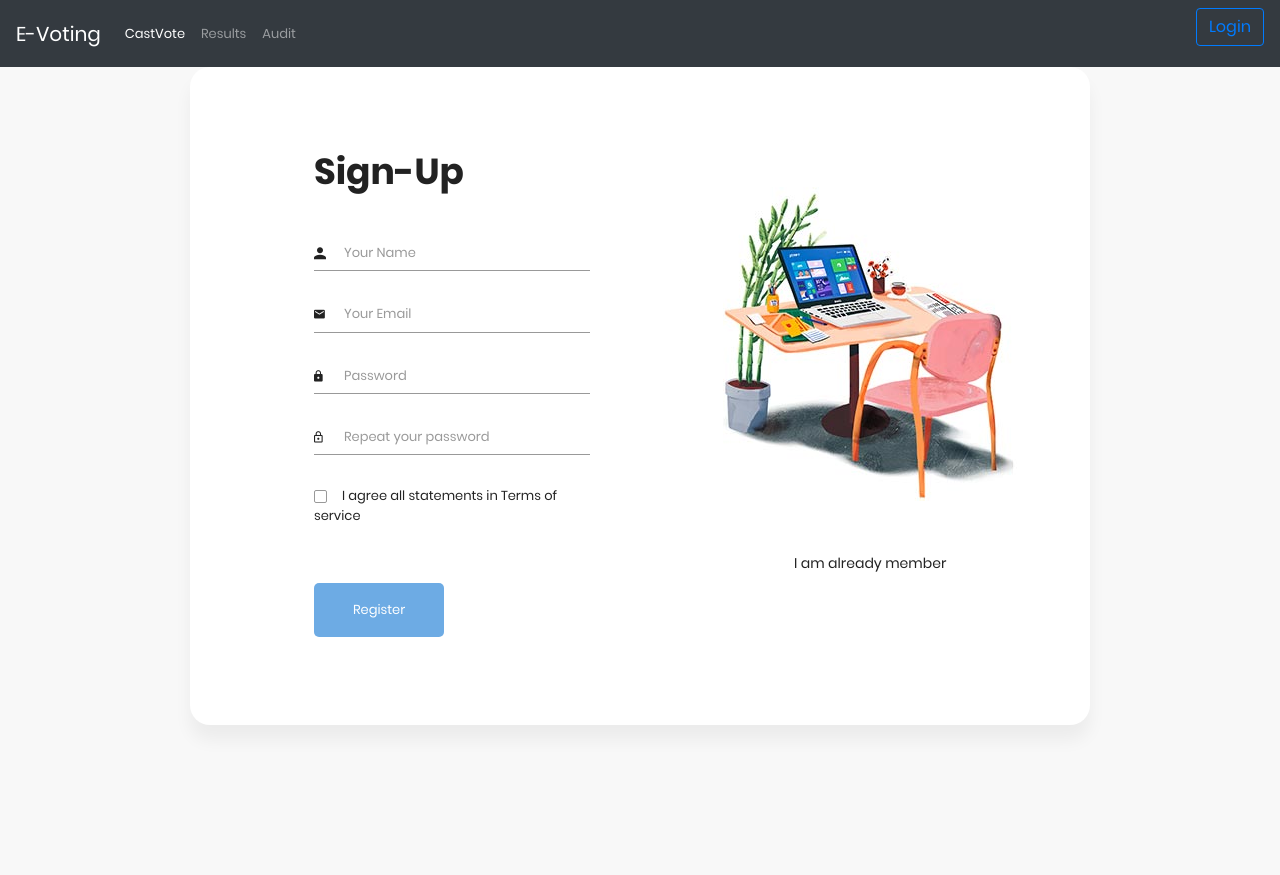
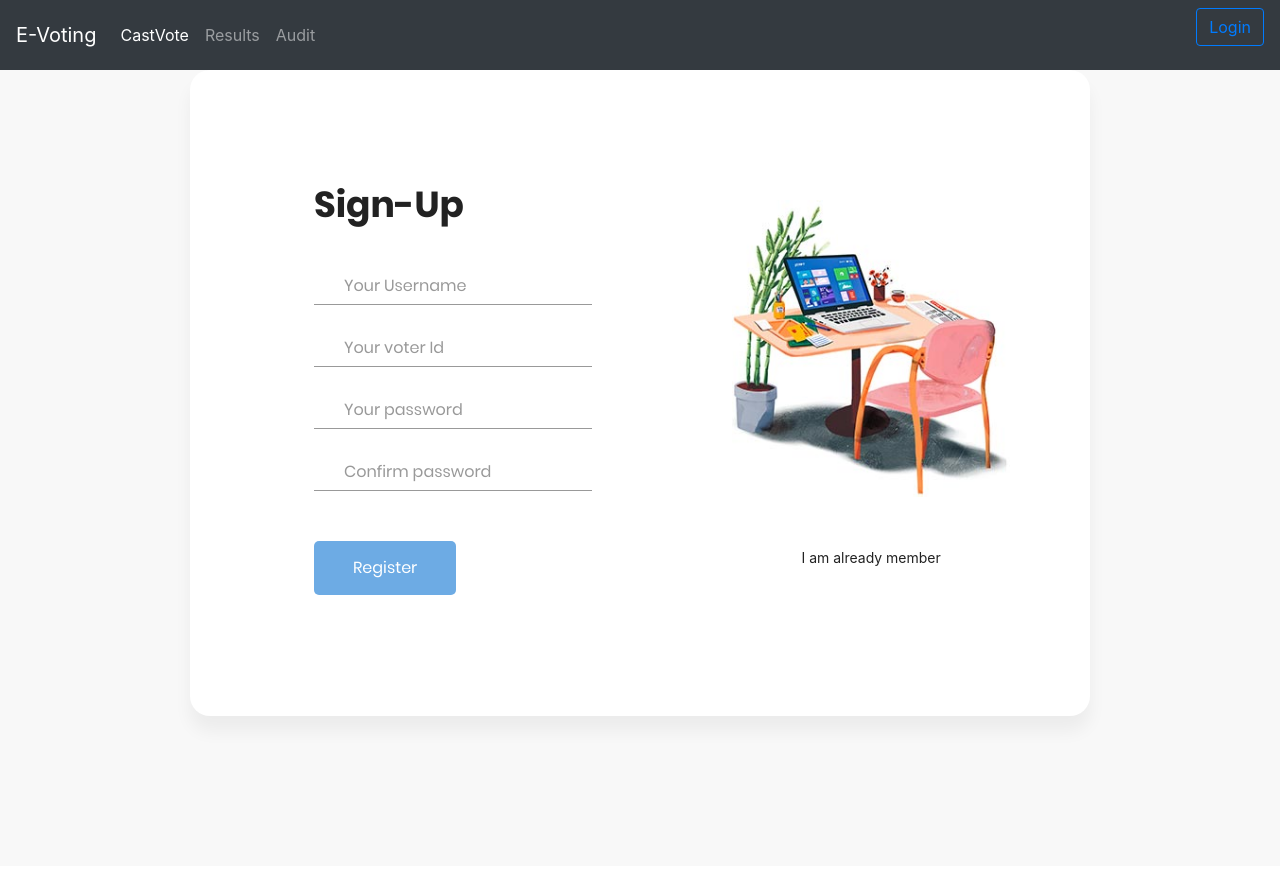
Before and after one commit to subh261096/major, a Flask app: page /signup in a window 1280 px wide. After the commit the page ends 732 px from the top, so only its background shows below. Run offline with Flask 2, Linux system fonts and the light colour scheme; some libraries are stand-ins or nearby versions.

Commit message:
Validation of signup form

```diff
--- a/app.py
+++ b/app.py
@@ -58,8 +58,8 @@ class Election(db.Model):
 
 ######################################### REGISTRATION FORM #########################################
 class RegistrationForm(Form):
-    '''Child of a WTForm Form object...'''
-    username = TextField('Username', [validators.Length(min=3, max=20)])
+    username = TextField('Username', [validators.DataRequired(),validators.Length(min=4, max=20)])
+    voterId = TextField("VoterId", [validators.DataRequired(),validators.Length(min=8, max=18)])
     password = PasswordField('Password', [validators.DataRequired(),
                                             validators.EqualTo('confirm',
                                                             message="Passwords must match")])
@@ -96,8 +96,8 @@ def already_logged_in(f):
 ######################################### SIGN UP #####################################################
 @app.route('/signup', methods=['POST', 'GET'])
 def signup():
-    session.pop('_flashes', None)
     form = RegistrationForm(request.form)
+
     if request.method == "POST" and form.validate():  # if the form info is valid
         username = form.username.data
         password = sha256_crypt.hash(str(form.password.data))
@@ -118,10 +118,7 @@ def signup():
         else:
             flash("User Already Exists! Please Enter Unique username!")
             return render_template('Signup.html', form=form)
-    if request.method == "POST" and form.validate() == False:  # if form info is invalid
-        flash('Invalid password, please try again')
-        return render_template('Signup.html', form=form)
-    return render_template("Signup.html")
+    return render_template("Signup.html",form=form)
 ######################################### END #########################################################
 
 
@@ -135,7 +132,7 @@ def signup():
 # @already_logged_in
 def login():
     if request.method == "POST":
-        attempted_username = request.form['username']
+        attempted_username = request.form['voterId']
         attempted_password = request.form['password']
 
         if (Users.query.filter_by(Name=attempted_username).count()) == 0:
@@ -181,7 +178,6 @@ def results():
 
 @is_logged_in
 @app.route('/submit_vote',methods=['POST'])
-
 def submit_vote():
     voter_id=request.form.get("voter_id")
     party=request.form.get("party_name")
--- a/static/css/style.css
+++ b/static/css/style.css
@@ -244,12 +244,9 @@ h2 {
 }
 
 body {
-    font-size: 13px;
-    line-height: 1.8;
     color: #222;
     background: #f8f8f8;
-    font-weight: 400;
-    font-family: Poppins;
+
 }
 
 .container {
@@ -313,10 +310,15 @@ body {
     padding: 75px 0;
 }
 
-.signup-form,
+.signup-form {
+    padding:30px;
+    width: 50%;
+    overflow: hidden;
+}
 .signup-image,
 .signin-form,
-.signin-image {
+.signin-image{
+    padding:10px;
     width: 50%;
     overflow: hidden;
 }
@@ -385,6 +387,7 @@ figure {
 }
 
 .form-group {
+    width: 400px;
     position: relative;
     margin-bottom: 25px;
     overflow: hidden;
@@ -758,6 +761,7 @@ label.valid:after {
     margin: 4px;
     margin-right: 0px;
     padding: 4px;
+    font-size: 30px;
     float:left;
     background-color:rgb(169, 210, 221);
     width:19%;
@@ -771,3 +775,7 @@ label.valid:after {
     float: right;
     background-color: rgb(228, 222, 226);
 }
+.form-error{
+    font-size: 12px;
+    color:red;
+}
--- a/static/js/main.js
+++ /dev/null
@@ -1,6 +0,0 @@
- $(document).ready(function () {
-        $('#success').click(function (e) {
-          e.preventDefault()
-         $('#message').html('<div class="alert alert-success fade in"><button type="button" class="close close-alert" data-dismiss="alert" aria-hidden="true">×</button>This is a success message</div>');
-           })
-        }
--- a/templates/Signup.html
+++ b/templates/Signup.html
@@ -6,26 +6,34 @@
         <div class="signup-content">
             <div class="signup-form">
                 <h2 class="form-title">Sign-Up</h2>
+
                 <form method="POST" class="register-form" id="register-form" action="/signup">
                     <div class="form-group">
-                        <label for="name"><i class="zmdi zmdi-account material-icons-name"></i></label>
-                        <input type="text" name="name" id="name" placeholder="Your Name" />
+                        <input type="username" name="username" id="username" placeholder="Your Username" value="{{ request.form.username }}" />
+                        {% for error in  form.username.errors %}
+                            <span class="form-error">{{ error }}</span>
+                        {% endfor %}
                     </div>
                     <div class="form-group">
-                        <label for="email"><i class="zmdi zmdi-email"></i></label>
-                        <input type="email" name="email" id="email" placeholder="Your Email" />
+                        <input type="voterId" name="voterId" id="voterId" placeholder="Your voter Id"
+                            value="{{ request.form.voterId }}" />
+                        {% for error in  form.voterId.errors %}
+                        <span class="form-error">{{ error }}</span>
+                        {% endfor %}
                     </div>
                     <div class="form-group">
-                        <label for="pass"><i class="zmdi zmdi-lock"></i></label>
-                        <input type="password" name="pass" id="pass" placeholder="Password" />
+                        <input type="password" name="password" id="password" placeholder="Your password"
+                            value="{{ request.form.password }}" />
+                        {% for error in  form.password.errors %}
+                        <span class="form-error">{{ error }}</span>
+                        {% endfor %}
                     </div>
                     <div class="form-group">
-                        <label for="re-pass"><i class="zmdi zmdi-lock-outline"></i></label>
-                        <input type="password" name="re_pass" id="re_pass" placeholder="Repeat your password" />
-                    </div>
-                    <div class="form-group">
-                        <input type="checkbox" name="agree-term" id="agree-term" class="agree-term" />
-                        <label for="agree-term" class="label-agree-term"><span><span></span></span>I agree all statements in  <a href="#" class="term-service">Terms of service</a></label>
+                        <input type="password" name="confirm" id="confirm" placeholder="Confirm password"
+                            value="{{ request.form.confirm }}" />
+                        {% for error in  form.confirm.errors %}
+                        <span class="form-error">{{ error }}</span>
+                        {% endfor %}
                     </div>
                     <div class="form-group form-button">
                         <input type="submit" name="signup" id="signup" class="form-submit" value="Register" />
--- a/templates/VotingLIst.html
+++ b/templates/VotingLIst.html
@@ -29,7 +29,7 @@
                         <option value="4">CPM</option>
                         <option value="5">AAP</option>
                         <option value="6">Shiv Sena</option>
-                    </select>
+                        </select>
                     </div>
                     <div class="form-group form-button ">
                         <input class="btn btn-outline-success" type="submit" value="Submit Vote" name="success" id="success">
--- a/templates/base.html
+++ b/templates/base.html
@@ -21,14 +21,18 @@
     <script src="https://cdnjs.cloudflare.com/ajax/libs/popper.js/1.12.9/umd/popper.min.js" integrity="sha384-ApNbgh9B+Y1QKtv3Rn7W3mgPxhU9K/ScQsAP7hUibX39j7fakFPskvXusvfa0b4Q" crossorigin="anonymous"></script>
     <script src="https://maxcdn.bootstrapcdn.com/bootstrap/4.0.0/js/bootstrap.min.js" integrity="sha384-JZR6Spejh4U02d8jOt6vLEHfe/JQGiRRSQQxSfFWpi1MquVdAyjUar5+76PVCmYl" crossorigin="anonymous"></script>
     <script src="https://cdnjs.cloudflare.com/ajax/libs/Chart.js/2.9.3/Chart.min.js"></script>
-    <script type="text/javascript" src="{{ url_for('static', filename='js/main.js') }}"></script>
     <style>
+        .flash{
+            padding: 0px;
+            background-color: goldenrod;
+        }
         .danger{
             background-color: rgba(255, 94, 0, 0.979);
             color:white;
-            padding:30px;
+            padding:10px;
             font-size: medium;
         }
+
     </style>
 
 </head>
@@ -67,15 +71,17 @@
     </header>
     {% with messages = get_flashed_messages(with_categories=true) %}
     {% for category, message in messages %}
-    <div class="{{ category }}">{{ message }}</div>
+    <div class="flash">
+        <div class="{{ category }}">{{ message }}</div>
+    </div>
     {% endfor %}
     {% endwith %}
 
     {% block body %} {% endblock %}
     <script>
         setTimeout(()=>{
-            if(document.getElementsByClassName("danger")[0]){
-                document.getElementsByClassName("danger")[0].remove();
+            if(document.getElementsByClassName("flash")[0]){
+                document.getElementsByClassName("flash")[0].remove();
             }
 
         },2000)
--- a/templates/home.html
+++ b/templates/home.html
@@ -2,7 +2,7 @@
 
 <div class="contianer">
     <div class="sidebar">
-        <h2><b><u>Active Votings</u></b></h2>
+        <b><u>Active Votings</u></b>
 
     </div>
     <div class="content text-center">
```
Also changed, not shown: templates/Login.html (+2 -8 lines).
